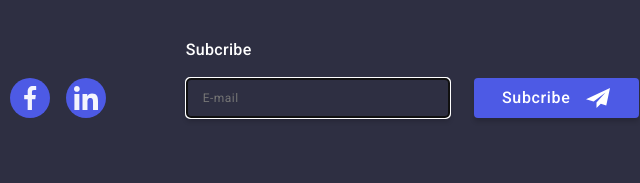
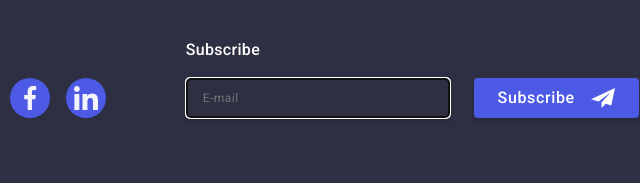
Before and after one commit to OlhaYanul/goit-markup-hw-05, a plain HTML site: page index.html in a window 1280 px wide. Shown: the part 3269-3452 px from the top of the page, 640-1280 px from the left. Drawn offline with nearby package versions, Linux system fonts and the light colour scheme.

Commit message:
letter S

```diff
--- a/index.html
+++ b/index.html
@@ -405,12 +405,12 @@
             </div>
 
             <div class="footer-subscr-container">
-                <p class="text-subscr">Subcribe</p>
+                <p class="text-subscr">Subscribe</p>
                 <form name="form-subscr" autocomplete="off" novalidate class="form-footer">
                     <label class="label-subscr">
                         <input type="email" name="email" class="input-subscr" placeholder="E-mail" autofocus />
                     </label>
-                    <button type="submit" class="subscr-button">Subcribe
+                    <button type="submit" class="subscr-button">Subscribe
                         <svg class="icons-small" width="24" height="24">
                             <use class="icon-send" href="./images/icons.svg#icon-send"></use>
                         </svg>
```
Also changed, not shown: 1 other file.
